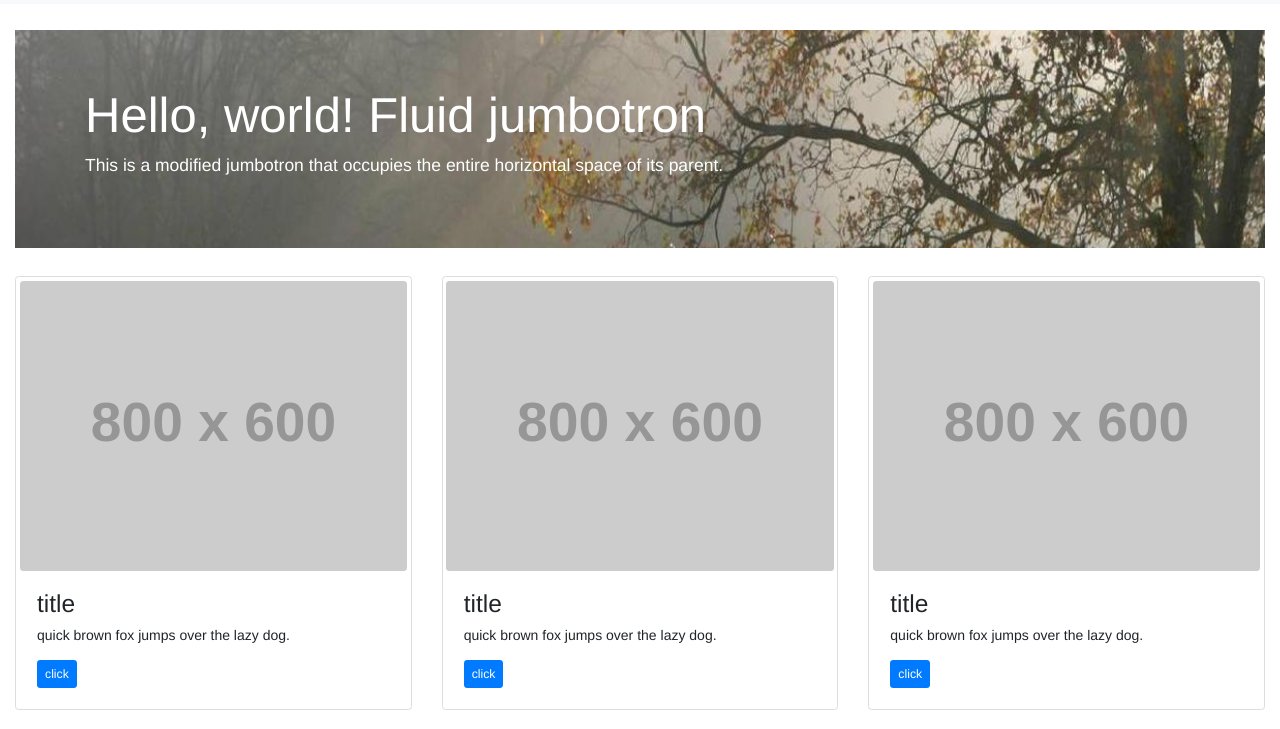
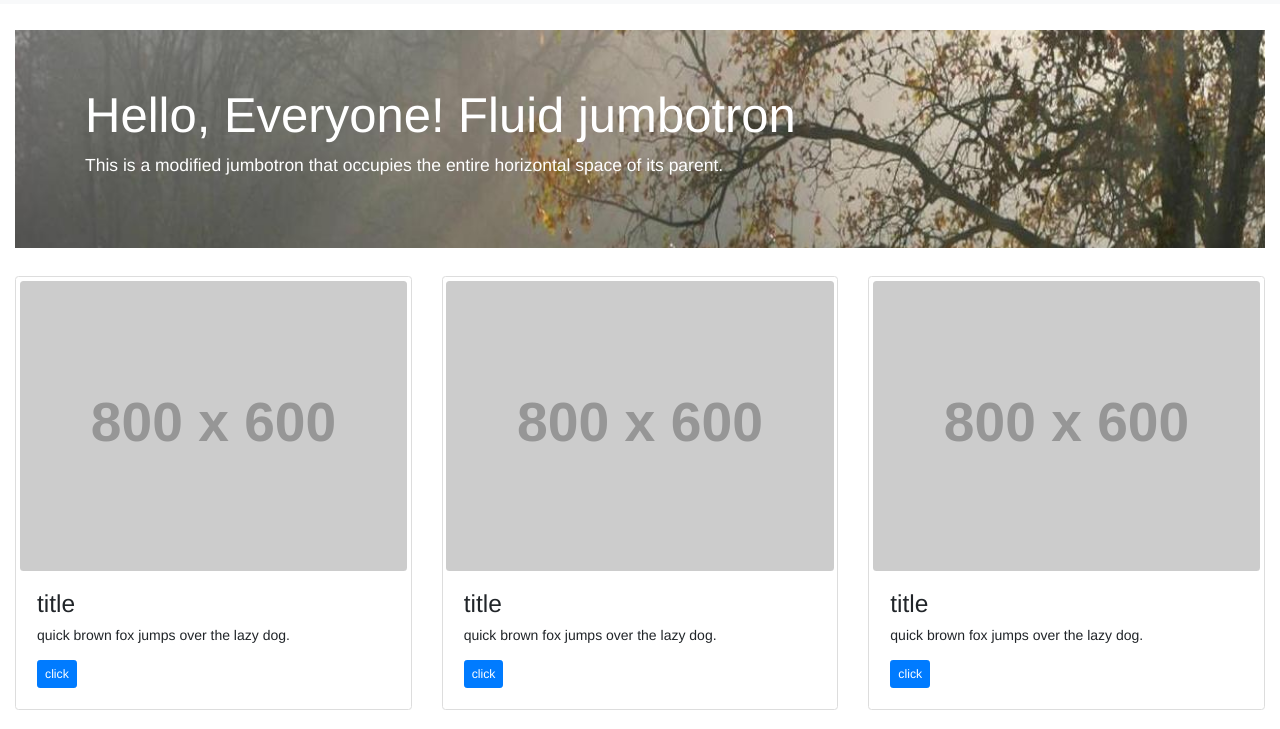
Before and after one commit to sheeeena/projectname, a plain HTML site: page index.html in a window 1280 px wide. Shown: the part 45-774 px from the top of the page. Drawn offline with nearby package versions, Linux system fonts and the light colour scheme; grey boxes are pictures that could not be loaded; placeholder pictures from the web are drawn by us.

Commit message:
Add files via upload

```diff
--- a/index.html
+++ b/index.html
@@ -56,7 +56,7 @@
                 <!-- Jumbotron example -->
                 <div class="jumbotron jumbotron-fluid">
                     <div class="container">
-                        <h1 class="display-4">Hello, world! Fluid jumbotron</h1>
+                        <h1 class="display-4">Hello, Everyone! Fluid jumbotron</h1>
                         <p class="lead">This is a modified jumbotron that occupies the entire horizontal space of its parent.</p>
                     </div>
                 </div>
```
